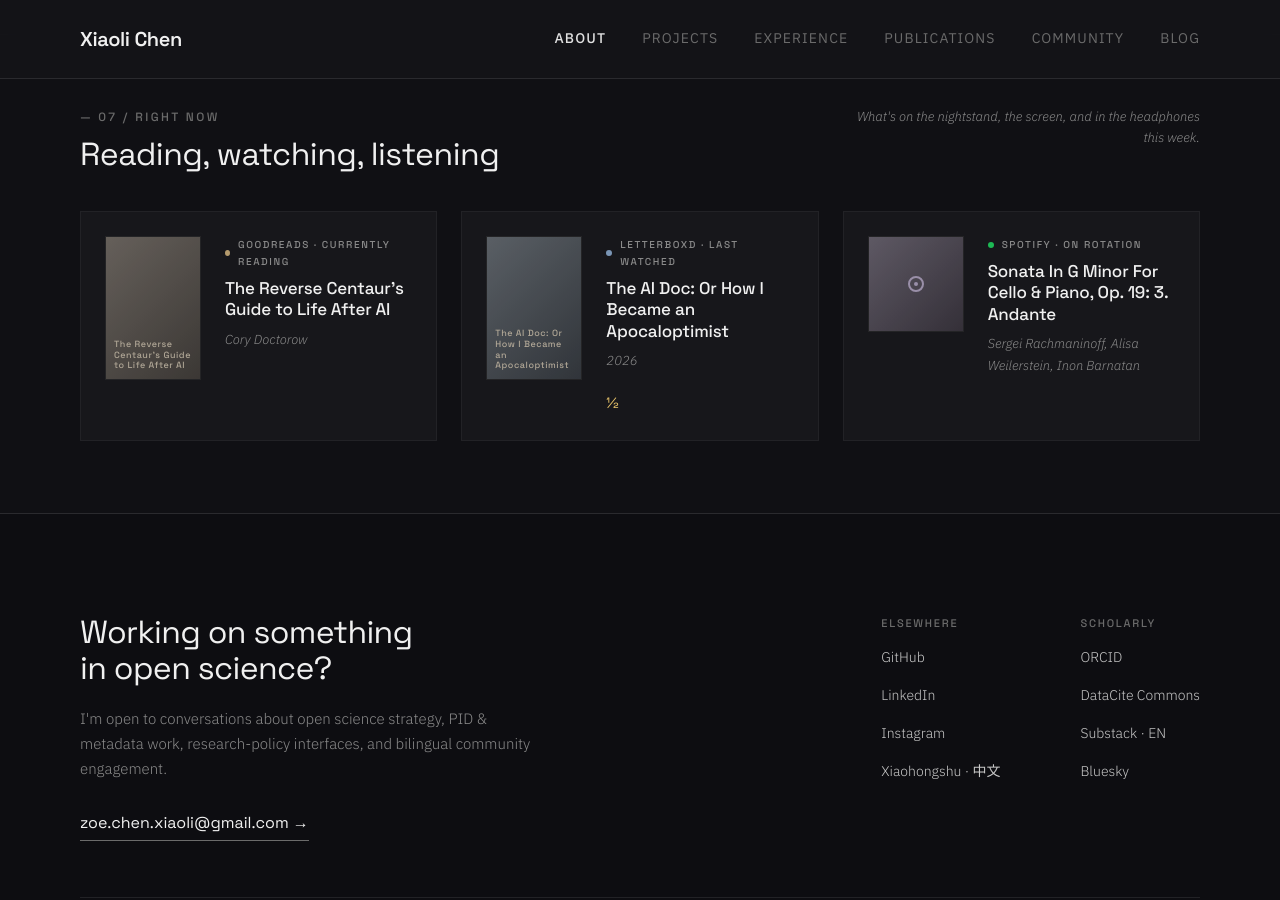
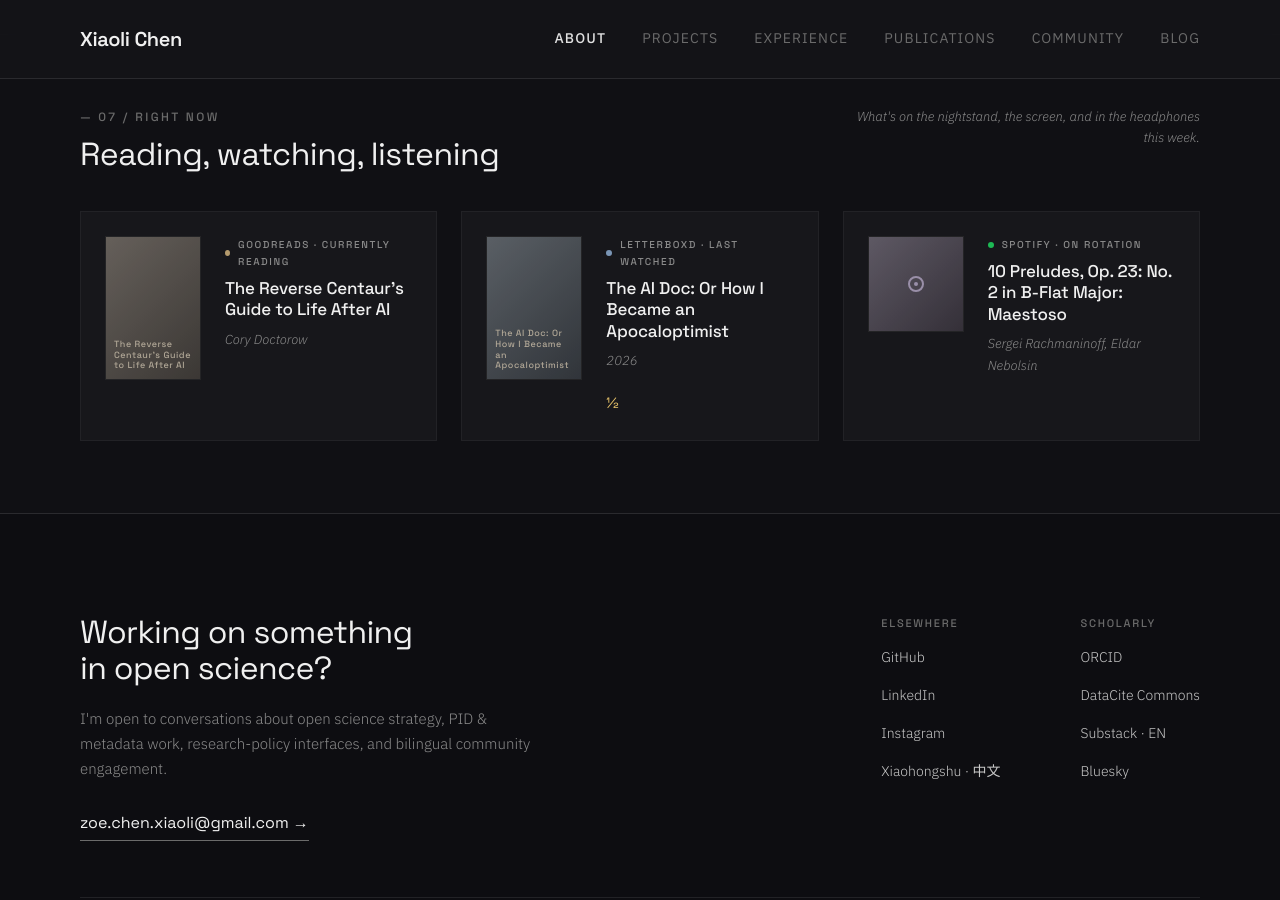
Before and after one commit to xchen101/xchen101.github.io, a Jekyll site: the page built from index.md, in a window 1280 px wide and 900 px high, scrolled down 6679 px. Built offline with Jekyll 4.4.1, drawn with Linux system fonts in a browser that asks for light colours; comment, search, counter and statistics services are not loaded; grey boxes are pictures that could not be loaded.

Commit message:
update: Right Now widget data (auto)

```diff
--- a/_data/now.yml
+++ b/_data/now.yml
@@ -1,4 +1,4 @@
-# Right now — auto-generated by Hermes cron on 2026-10-01 05:00 UTC
+# Right now — auto-generated by Hermes cron on 2026-10-01 11:00 UTC
 # Sources: Goodreads RSS / Letterboxd RSS / Spotify API
 
 reading:
@@ -24,8 +24,8 @@
   service: "Spotify"
   accent: "#1DB954"
   label: "On rotation"
-  title: "Sonata In G Minor For Cello & Piano, Op. 19: 3. Andante"
-  artist: "Sergei Rachmaninoff, Alisa Weilerstein, Inon Barnatan"
-  url: "https://open.spotify.com/track/32LjldPPuJdDkFhoyGMLFS"
+  title: "10 Preludes, Op. 23: No. 2 in B-Flat Major: Maestoso"
+  artist: "Sergei Rachmaninoff, Eldar Nebolsin"
+  url: "https://open.spotify.com/track/1gvzznawJuDZkjrEpczmU0"
   profile_url: "https://open.spotify.com/"
-  image: "https://i.scdn.co/image/ab67616d00001e024d8354f63b35b3a024f4a15e"
+  image: "https://i.scdn.co/image/ab67616d00001e02211db956f4b57a0961b7d208"
```
